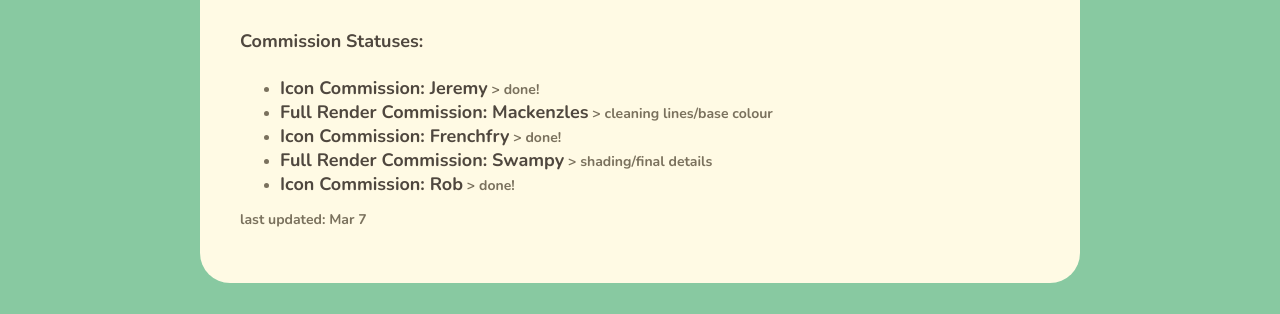
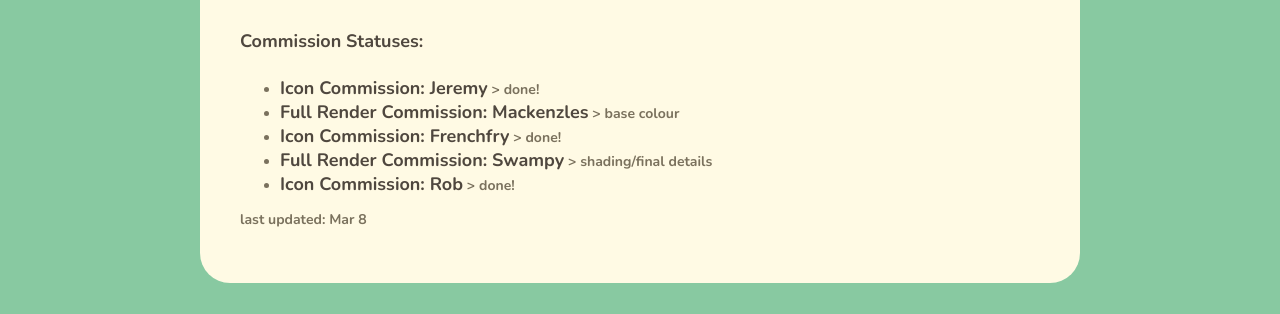
Before and after one commit to antheakwong/antheakwong.github.io, a Jekyll site: the page built from commissions/index.md, in a window 1280 px wide and 900 px high, scrolled down 2078 px. Shown: the part 537-851 px from the top of the window. Built offline with Jekyll 4.4.1, drawn with Linux system fonts in a browser that asks for light colours; nearby versions of some CDN libraries.

Commit message:
update status

```diff
--- a/commissions/index.md
+++ b/commissions/index.md
@@ -53,9 +53,9 @@
 # **Commission Statuses:**
 
 - **Icon Commission: Jeremy** > done!
-- **Full Render Commission: Mackenzles** > cleaning lines/base colour
+- **Full Render Commission: Mackenzles** > base colour
 - **Icon Commission: Frenchfry** > done!
 - **Full Render Commission: Swampy** > shading/final details
 - **Icon Commission: Rob** > done!
 
-last updated: Mar 7
+last updated: Mar 8
```
